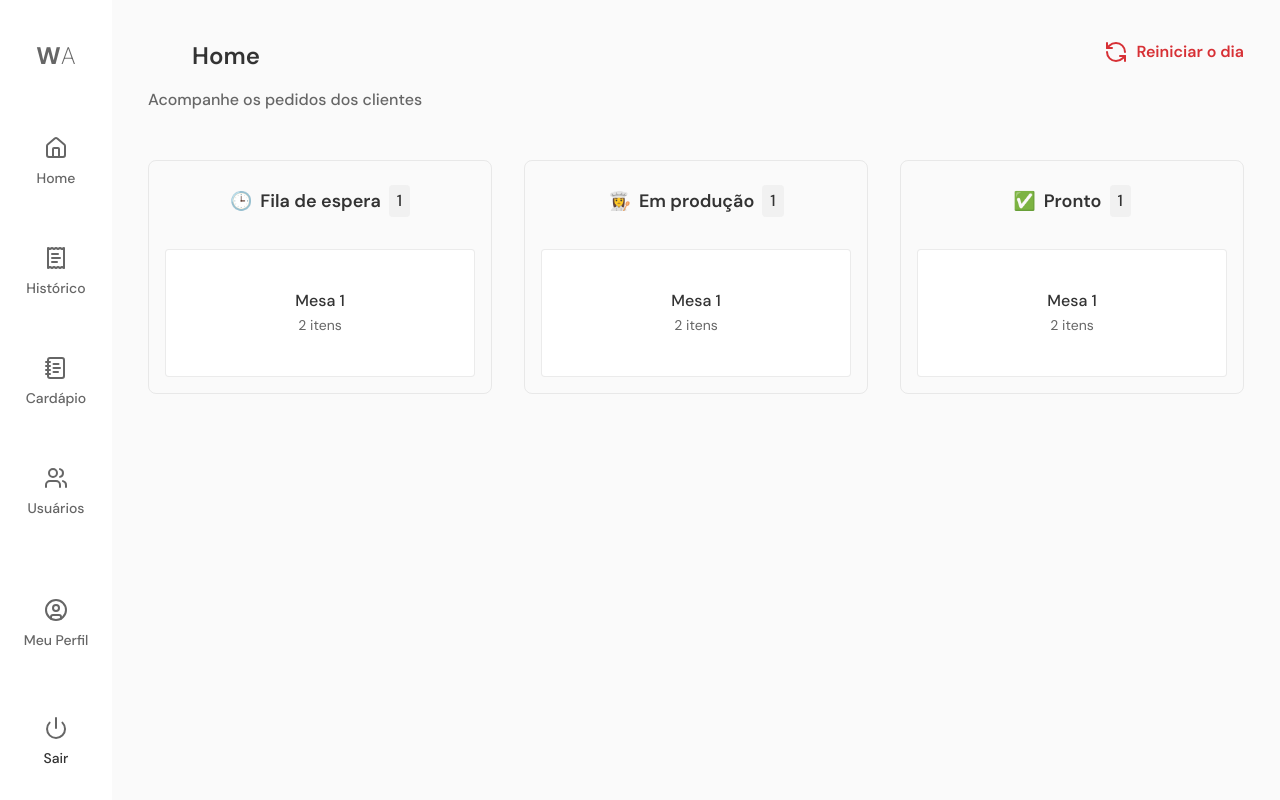
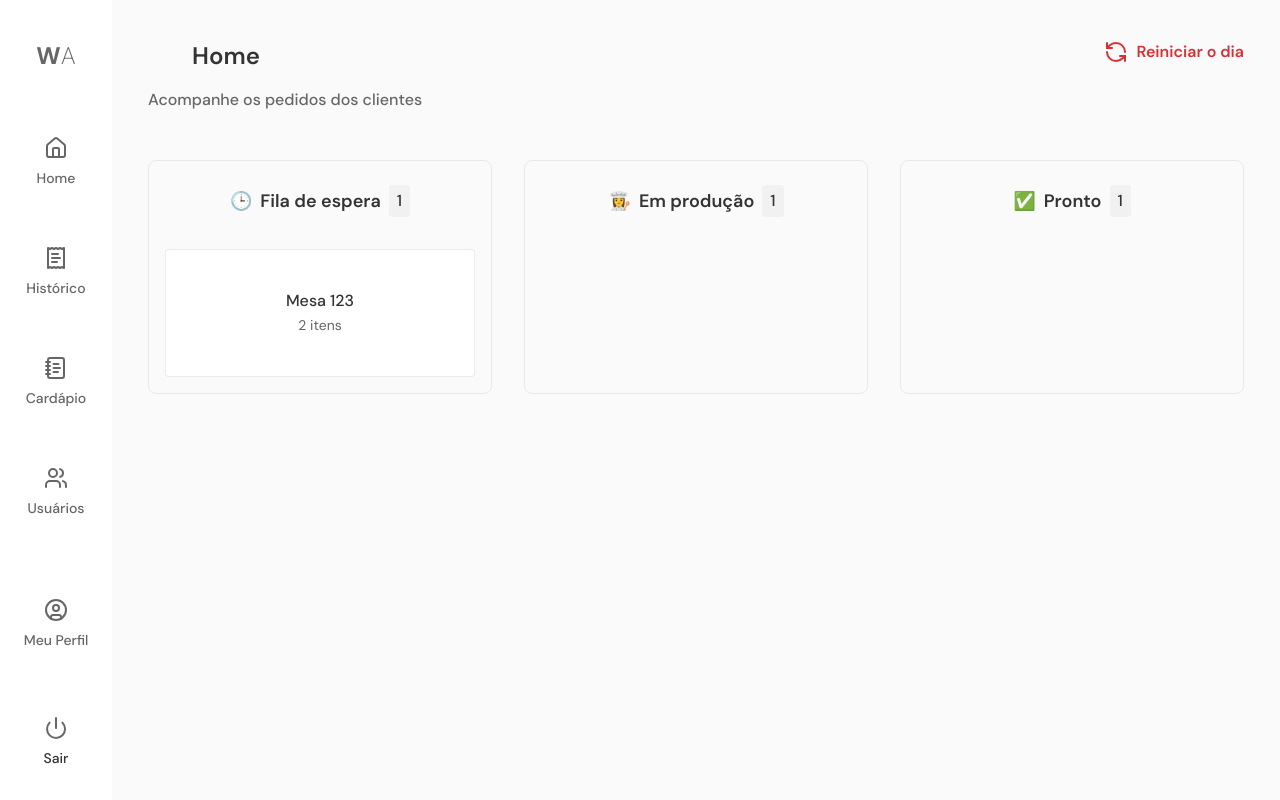
Before and after one commit to Fekleite/waiter-dash, a React (Vite) app: page / in a window 1280 px wide. Built offline with nearby package versions, Linux system fonts and the light colour scheme; some icons are missing.

Commit message:
feat: receive order as prop on board

```diff
--- a/src/app.tsx
+++ b/src/app.tsx
@@ -2,6 +2,36 @@ import { Container } from './components/container';
 import { Header } from './components/header';
 import { Board } from './components/kanban/board';
 import { MenuSidebar } from './components/menu';
+
+import type { Order } from './types/orders';
+
+const orders: Order[] = [
+  {
+    _id: '6372e48cbcd195b0d3d0f7f3',
+    table: '123',
+    status: 'WAITING',
+    products: [
+      {
+        product: {
+          name: 'Pizza quatro queijos',
+          imagePath: '1668472896991-quatro-queijos.png',
+          price: 40,
+        },
+        quantity: 3,
+        _id: '6372e48cbcd195b0d3d0f7f4',
+      },
+      {
+        product: {
+          name: 'Coca cola',
+          imagePath: '1668473462705-coca-cola.png',
+          price: 7,
+        },
+        quantity: 2,
+        _id: '6372e48cbcd195b0d3d0f7f5',
+      },
+    ],
+  },
+];
 
 export function App() {
   return (
@@ -16,7 +46,7 @@ export function App() {
         />
 
         <main>
-          <Board />
+          <Board orders={orders} />
         </main>
       </Container>
     </div>
--- a/src/components/kanban/board.tsx
+++ b/src/components/kanban/board.tsx
@@ -1,4 +1,4 @@
-import { OrderStatus } from '@/types/orders';
+import { type Order, OrderStatus } from '@/types/orders';
 import { Card } from './card';
 
 const boardItems = [
@@ -7,15 +7,32 @@ const boardItems = [
   { id: OrderStatus.DONE, name: 'Pronto', icon: '✅' },
 ];
 
-export function Board() {
+interface BoardProps {
+  orders: Order[];
+}
+
+type OrdersByStatus = {
+  [key in OrderStatus]?: Order[];
+};
+
+export function Board({ orders }: Readonly<BoardProps>) {
+  const ordersByStatus = orders.reduce((acc, order) => {
+    if (!acc[order.status]) {
+      acc[order.status] = [];
+    }
+
+    acc[order.status]!.push(order);
+    return acc;
+  }, {} as OrdersByStatus);
+
   return (
     <div className="grid grid-cols-3 gap-8">
       {boardItems.map((item) => (
         <div
           key={item.id}
-          className="w-full rounded-lg border border-gray-200/40 p-4"
+          className="flex w-full flex-col gap-6 rounded-lg border border-gray-200/40 p-4"
         >
-          <header className="mb-6 flex items-center justify-center gap-2 py-2">
+          <header className="flex items-center justify-center gap-2 py-2">
             <span className="text-lg">{item.icon}</span>
             <h2 className="font-semibold text-lg">{item.name}</h2>
             <span className="rounded-sm bg-gray-200/20 px-2 py-1 font-medium">
@@ -24,7 +41,14 @@ export function Board() {
           </header>
 
           <div className="flex flex-col gap-6">
-            <Card tableId="1" quantity={2} />
+            {ordersByStatus[item.id]?.length &&
+              ordersByStatus[item.id]!.map((order) => (
+                <Card
+                  key={order._id}
+                  quantity={order.products.length}
+                  tableId={order.table}
+                />
+              ))}
           </div>
         </div>
       ))}
--- a/src/types/orders.ts
+++ b/src/types/orders.ts
@@ -5,3 +5,18 @@ export const OrderStatus = {
   IN_PRODUCTION: 'IN_PRODUCTION' as OrderStatus,
   DONE: 'DONE' as OrderStatus,
 };
+
+export interface Order {
+  _id: string;
+  table: string;
+  status: OrderStatus;
+  products: {
+    product: {
+      name: string;
+      imagePath: string;
+      price: number;
+    };
+    quantity: number;
+    _id: string;
+  }[];
+}
```
